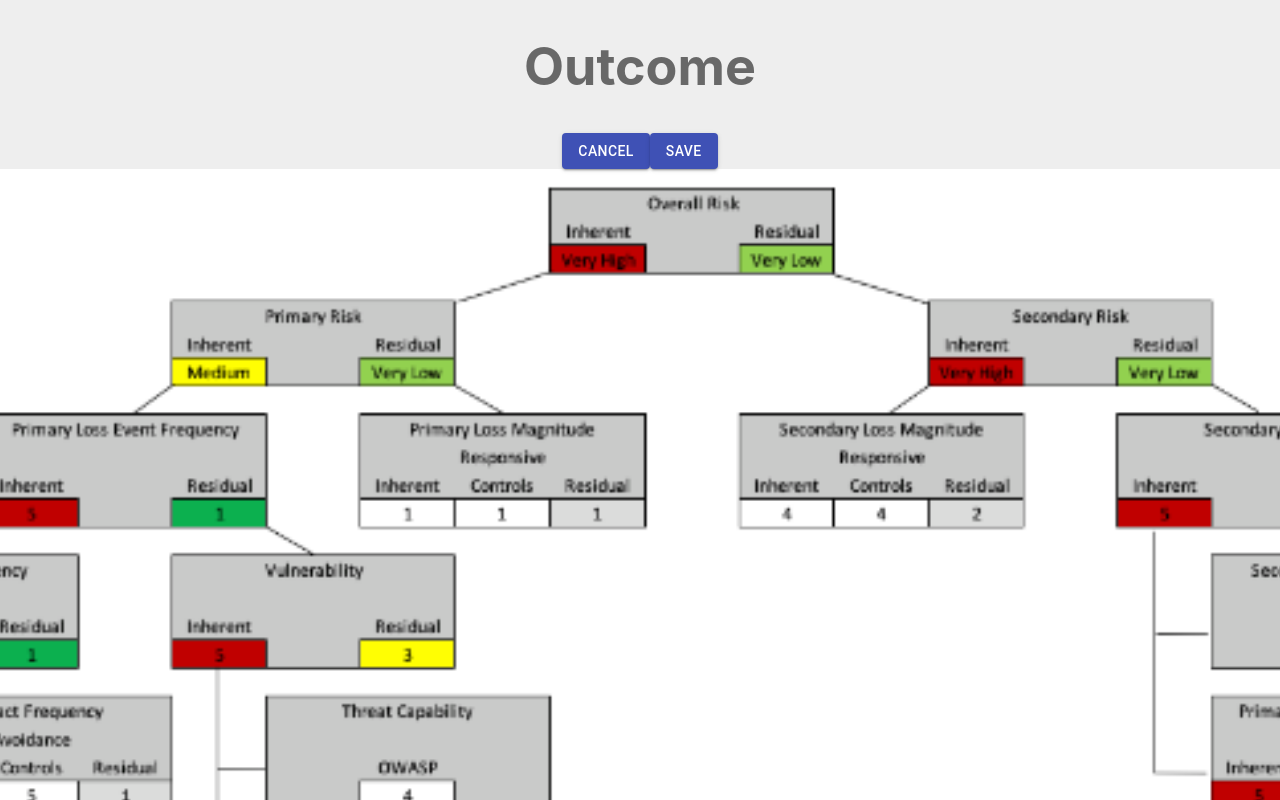
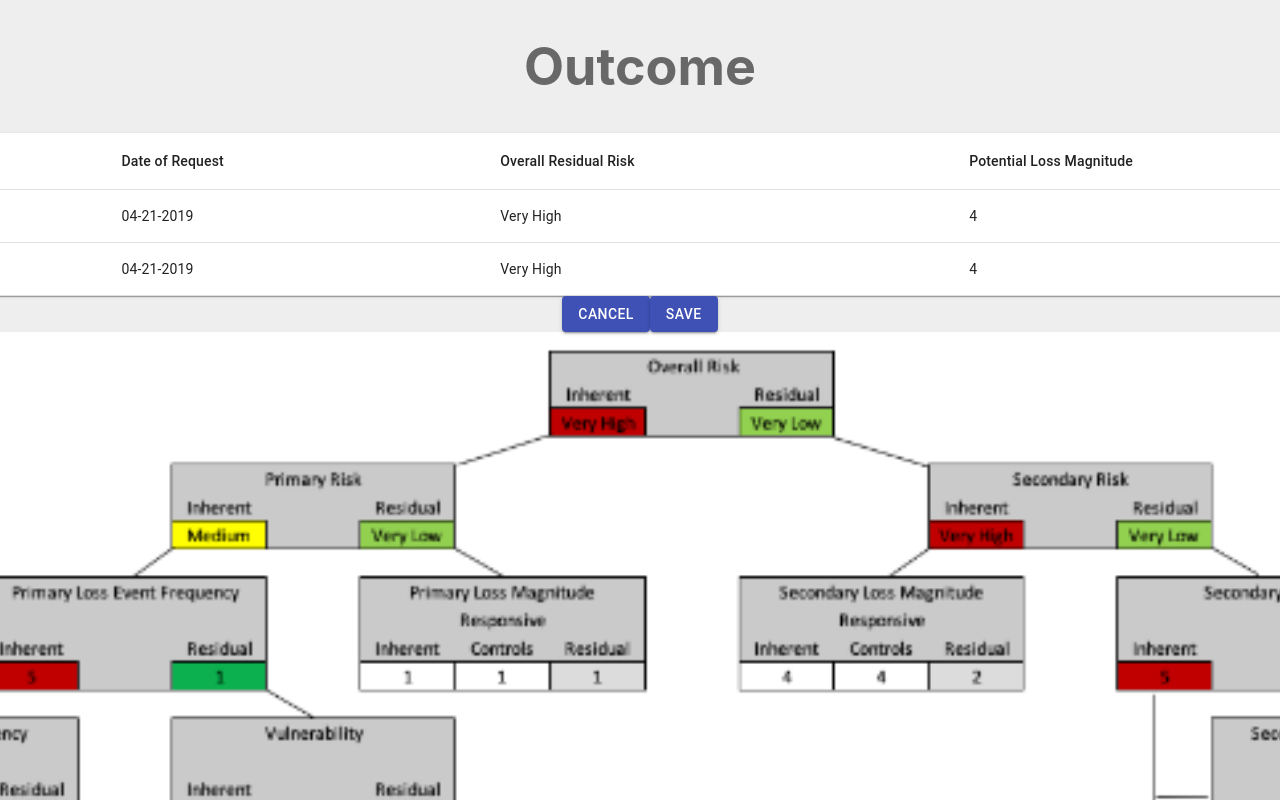
Before and after one commit to HoneyBeebus/loan_dolphins, a React (Create React App) app in the folder react-app/: page /outcome in a window 1280 px wide. Shown: the top 800 px of the page. Built offline with nearby package versions, Linux system fonts and the light colour scheme.

Commit message:
added table to Outcome

```diff
--- a/react-app/src/pages/OutcomePage.js
+++ b/react-app/src/pages/OutcomePage.js
@@ -1,29 +1,48 @@
 import React from 'react';
-// import ReactDataGrid from 'react-data-grid';
-import { Button } from '@material-ui/core';
+import { Button, TextField, Paper, TableContainer, Table, TableHead, TableBody, TableRow, TableCell } from '@material-ui/core';
 
-export default OutcomePage;
+class OutcomePage extends React.Component {
+  constructor(props) {
+    super(props);
+		this.state = {
 
-//export default function DataGrid() {
-
-  const columns = [
-    { key: "lossScenario", name: "Loss Scenario" },
-    { key: "date", name: "Date" },
-    { key: "overallResidualRisk", name: "Overall Residual Risk" },
-    { key: "potentialLossMagnitude", name: "Potential Loss Magnitude"}
-  ];
-
-  const rows = [
-    { lossScenatio: "Ada Lovelace", date: "04-21-2019", overallResidualRisk: "Very High", potentialLossMagnitude: "4" },
-  ];
-
-function OutcomePage() {
+		};
+  }
+  render() {
 		return (<div>
 			<h1>Outcome</h1>
-
+      <TableContainer component={Paper}>
+				<Table>
+					<TableHead>
+						<TableRow>
+							<TableCell>Customer</TableCell>
+							<TableCell>Date of Request</TableCell>
+							<TableCell>Overall Residual Risk</TableCell>
+              <TableCell>Potential Loss Magnitude</TableCell>
+						</TableRow>
+					</TableHead>
+					<TableBody>
+						<TableRow>
+							<TableCell>Ada Lovelace</TableCell>
+							<TableCell>04-21-2019</TableCell>
+							<TableCell>Very High</TableCell>
+              <TableCell>4</TableCell>
+						</TableRow>
+						<TableRow>
+							<TableCell>Ada Lovelace</TableCell>
+							<TableCell>04-21-2019</TableCell>
+							<TableCell>Very High</TableCell>
+              <TableCell>4</TableCell>
+						</TableRow>
+					</TableBody>
+				</Table>
+			</TableContainer>
       <Button variant="contained" color="primary">Cancel</Button>
       <Button variant="contained" color="primary">Save</Button>
       <img src="tree.png" className="App-header" alt="logo" />
 
     </div>);
+  }
 }
+
+export default OutcomePage
```
